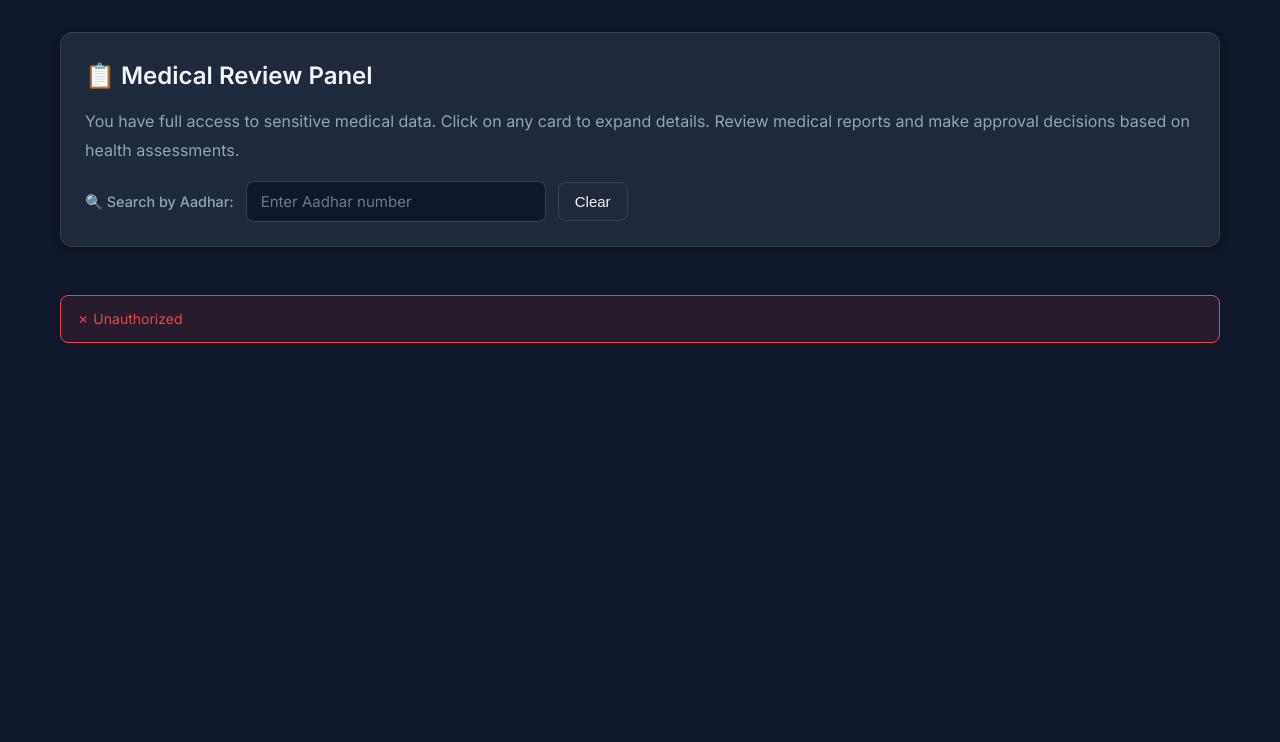
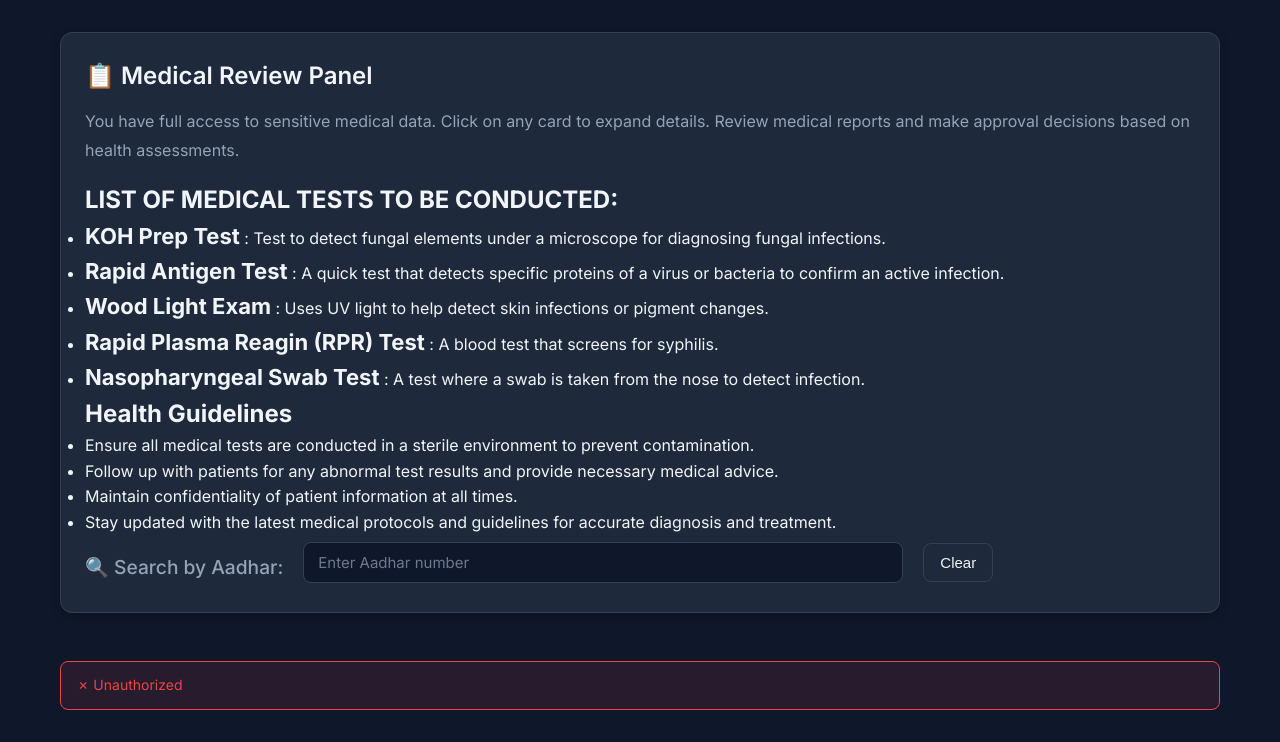
Before and after one commit to Abhay-Nair/SIC, a Flask app: template templates/doctor_dashboard.html in a window 1280 px wide. Shown: the part 130-872 px from the top of the page. Before the commit the page ends 473 px from the top, so only its background shows below. Run offline with Flask 3, Linux system fonts and the light colour scheme; the template is opened without the code that fills it, so the values that code supplies are empty.

Commit message:
DOCTORS:-Modiffied UI bit

```diff
--- a/templates/doctor_dashboard.html
+++ b/templates/doctor_dashboard.html
@@ -23,10 +23,25 @@
       <p class="muted" style="line-height: 1.8; margin-bottom: 16px;">
         You have full access to sensitive medical data. Click on any card to expand details.
         Review medical reports and make approval decisions based on health assessments.
+        <p><h1>LIST OF MEDICAL TESTS TO BE CONDUCTED:</h1></p>
+        <ul>
+          <li><b><span style="font-size: 22px;">KOH Prep Test</span></b> : Test to detect fungal elements under a microscope for diagnosing fungal infections.</li>
+          <li><b><span style="font-size: 22px;">Rapid Antigen Test</span></b> : A quick test that detects specific proteins of a virus or bacteria to confirm an active infection.</li>
+          <li><b><span style="font-size: 22px;">Wood Light Exam</span></b> : Uses UV light to help detect skin infections or pigment changes.</li>
+          <li><b><span style="font-size: 22px;">Rapid Plasma Reagin (RPR) Test</span></b> : A blood test that screens for syphilis.</li>
+          <li><b><span style="font-size: 22px;">Nasopharyngeal Swab Test</span></b> : A test where a swab is taken from the nose to detect infection.</li>
+        </ul>
+
+        <p><h1>Health Guidelines</h1></p>
+        <ul>
+          <li>Ensure all medical tests are conducted in a sterile environment to prevent contamination.</li>
+          <li>Follow up with patients for any abnormal test results and provide necessary medical advice.</li>
+          <li>Maintain confidentiality of patient information at all times.</li>
+          <li>Stay updated with the latest medical protocols and guidelines for accurate diagnosis and treatment.</li>
       </p>
-      <div style="display: flex; gap: 12px; align-items: center; flex-wrap: wrap;">
-        <label style="margin: 0; font-size: 0.9rem;">🔍 Search by Aadhar:</label>
-        <input type="text" id="aadhar-search" placeholder="Enter Aadhar number" style="flex: 1; min-width: 200px; max-width: 300px; margin: 0;">
+      <div style="display: flex; gap: 20px; align-items: center; flex-wrap: wrap;">
+        <label style="margin: 10; font-size: 1.2rem;">🔍 Search by Aadhar:</label>
+        <input type="text" id="aadhar-search" placeholder="Enter Aadhar number" style="flex: 1; min-width: 500px; max-width: 600px; margin: 0;">
         <button id="clear-search" class="secondary" style="margin: 0; width: auto; padding: 10px 16px;">Clear</button>
       </div>
     </section>
```
